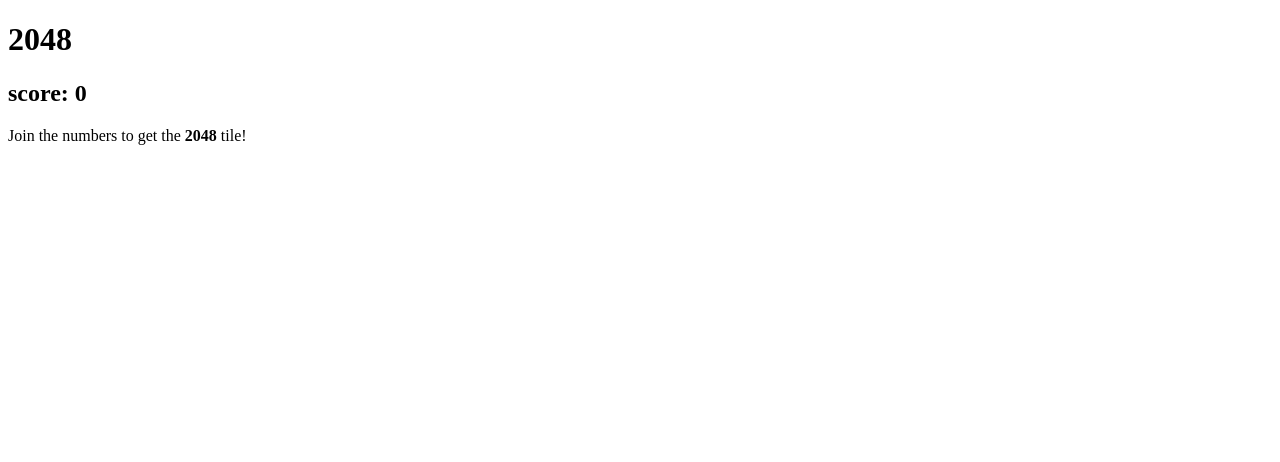
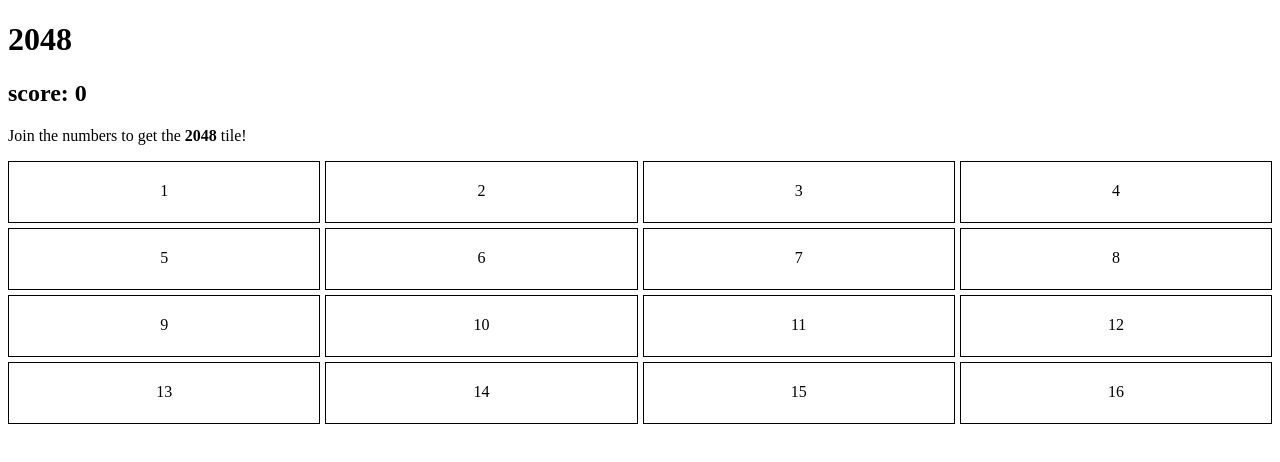
Before and after one commit to leducdat-tpose/NotGame2048, a plain HTML site: page index.html in a window 1280 px wide. Drawn offline with Linux system fonts and the light colour scheme.

Commit message:
Adding the basic grid for the game

```diff
--- a/index.html
+++ b/index.html
@@ -4,6 +4,8 @@
     <meta charset="UTF-8">
     <meta name="viewport" content="width=device-width, initial-scale=1.0">
     <title>NotGame2048</title>
+    <link rel="stylesheet" href="style.css">
+    <script src="app.js"></script>
 </head>
 <body>
     <div class="container">
@@ -14,7 +16,24 @@
             </div>
         </div>
         <p>Join the numbers to get the <b>2048</b> tile!</p>
-        <div class="grid"></div>
+        <div class="grid-container">
+            <div class="grid-item">1</div>
+            <div class="grid-item">2</div>
+            <div class="grid-item">3</div>
+            <div class="grid-item">4</div>
+            <div class="grid-item">5</div>
+            <div class="grid-item">6</div>
+            <div class="grid-item">7</div>
+            <div class="grid-item">8</div>
+            <div class="grid-item">9</div>
+            <div class="grid-item">10</div>
+            <div class="grid-item">11</div>
+            <div class="grid-item">12</div>
+            <div class="grid-item">13</div>
+            <div class="grid-item">14</div>
+            <div class="grid-item">15</div>
+            <div class="grid-item">16</div>
+        </div>
     </div>
 </body>
 </html>
--- /dev/null
+++ b/style.css
@@ -0,0 +1,11 @@
+.grid-container{
+    display: grid;
+    grid-template-columns:auto auto auto auto; /* 4 columns */
+    grid-gap: 5px;
+}
+.grid-item{
+    padding: 20px;
+    height: 20px;
+    text-align: center;
+    border: 1px solid black;
+}
```
Also changed, not shown: app.js (added).
